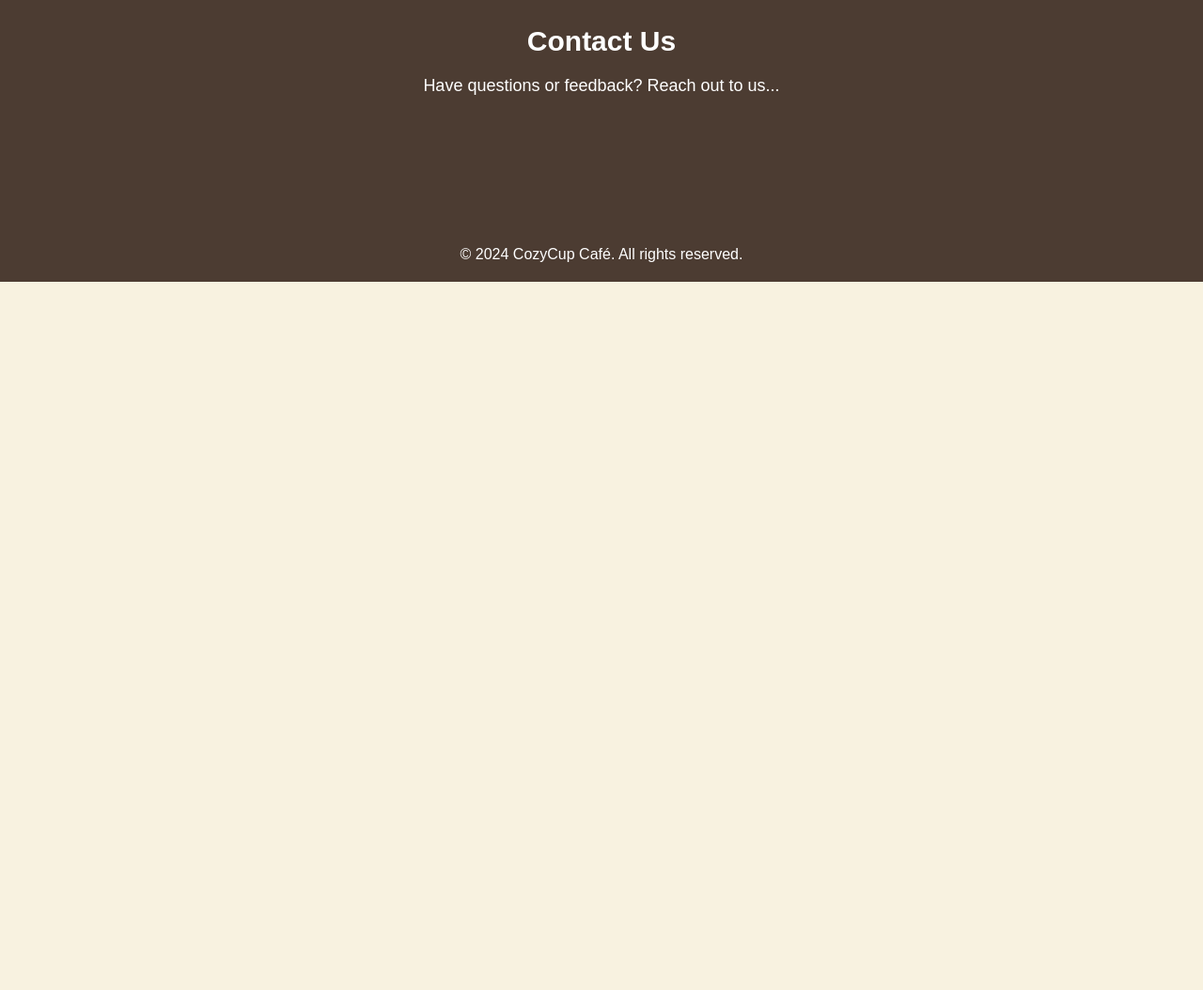
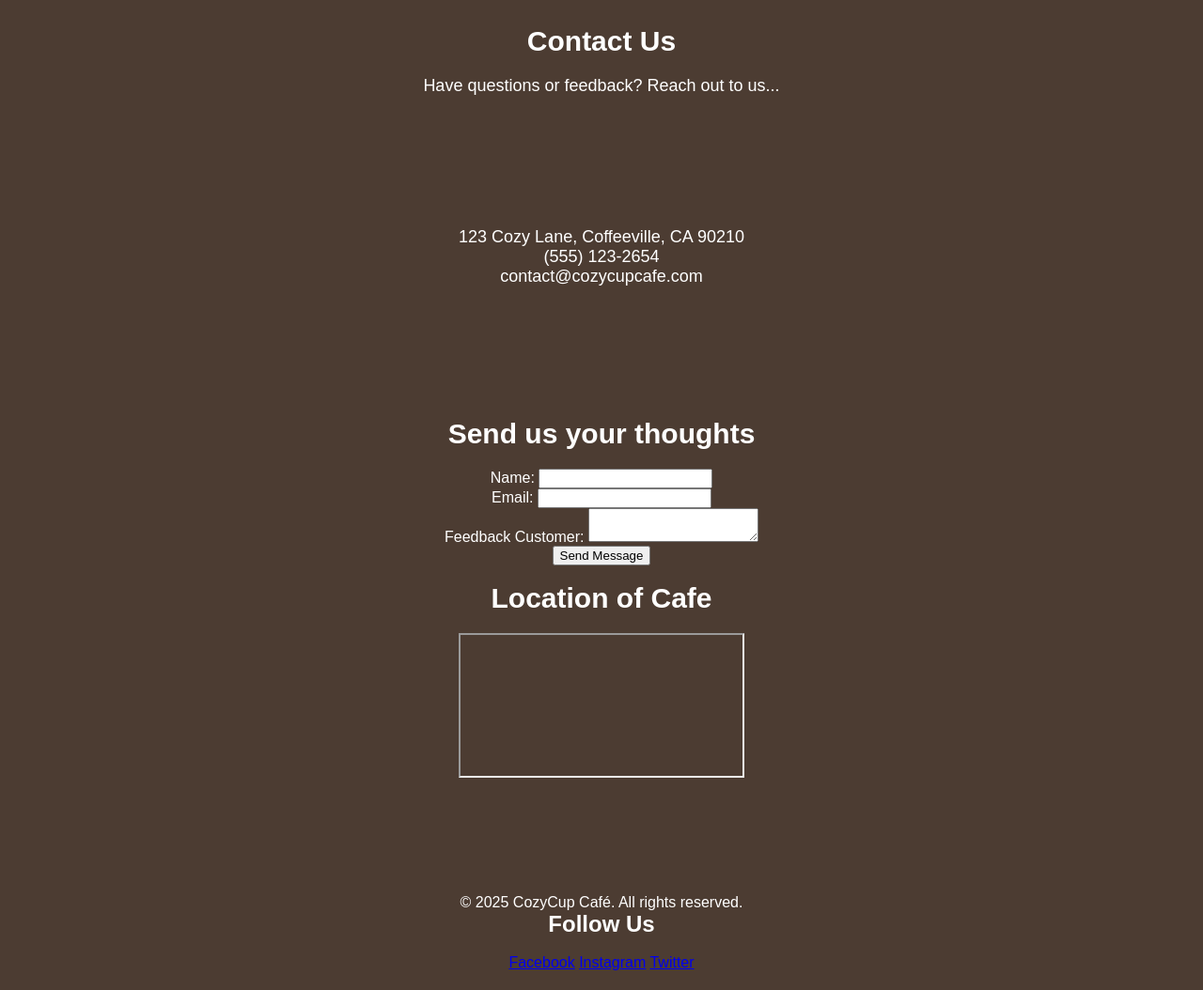
Before and after one commit to CharlesJazon/COZYCUP_DORERO-ERAY, a plain HTML site: page index.html in a window 1280 px wide. Shown: the part 2410-3464 px from the top of the page at 94% size. Before the commit the page ends 2710 px from the top, so only its background shows below. Drawn offline with Linux system fonts and the light colour scheme; grey boxes are pictures that could not be loaded.

Commit message:
updated contact

```diff
--- a/index.html
+++ b/index.html
@@ -131,12 +131,63 @@
     </section>
 
     <section id="contact" class="contact">
-      <h2>Contact Us</h2>
-      <p>Have questions or feedback? Reach out to us...</p>
+        <h2>Contact Us</h2>
+        <p>Have questions or feedback? Reach out to us...</p>
+        <section class ="contact us">
+            <p>123 Cozy Lane, Coffeeville, CA 90210 <br>
+                (555) 123-2654 <br>
+                contact@cozycupcafe.com</p>
+        </section>
+        <section class = "form">
+            <div class="contact-form">
+                <h2>Send us your thoughts</h2>
+                <form action="/submit" method="post">
+                    <div class="form-group">
+                        <label for="name">Name:</label>
+                        <input type="text" id="name" name="name" required>
+                    </div>
+                    <div class="form-group">
+                        <label for="email">Email:</label>
+                        <input type="email" id="email" name="email" required>
+                    </div>
+                    <div class="form-group">
+                        <label for="message">Feedback Customer:</label>
+                        <textarea id="message" name="message" required></textarea>
+                    </div>
+                    <div class="form-group">
+                        <button type="submit">Send Message</button>
+                    </div>
+                </form>
+            </div>
+        </section>
+<br>
+        <section class ="map">
+            <div class="map-container">
+                <h2>Location of Cafe</h2>
+                <iframe
+                    class="map"
+                    src="https://www.google.com/maps/embed?pb=!1m18!1m12!1m3!1d3151.8354345093796!2d144.95373531586697!3d-37.816279742021825!2m3!1f0!2f0!3f0!3m2!1i1024!2i768!4f13.1!3m3!1m2!1s0x6ad642af0f11fd81%3A0xf577b9dd53e8f12e!2s123%20Cozy%20Lane%2C%20Coffeeville%2C%20CA%2090210!5e0!3m2!1sen!2sus!4v1688753034285!5m2!1sen!2sus"
+                    allowfullscreen=""
+                    loading="lazy"
+                    referrerpolicy="no-referrer-when-downgrade">
+                </iframe>
+            </div>
+        </section>
     </section>
 
+
+
+
+
     <footer>
-      <p>&copy; 2024 CozyCup Café. All rights reserved.</p>
+        <p>&copy; 2025 CozyCup Café. All rights reserved.</p>
+        <div class="social-media">
+            <h2>Follow Us</h2>
+            <br>
+            <a href="https://facebook.com" target="_blank">Facebook</a>
+            <a href="https://instagram.com" target="_blank">Instagram</a>
+            <a href="https://twitter.com" target="_blank">Twitter</a>
+        </div>
     </footer>
   </body>
 </html>
```
